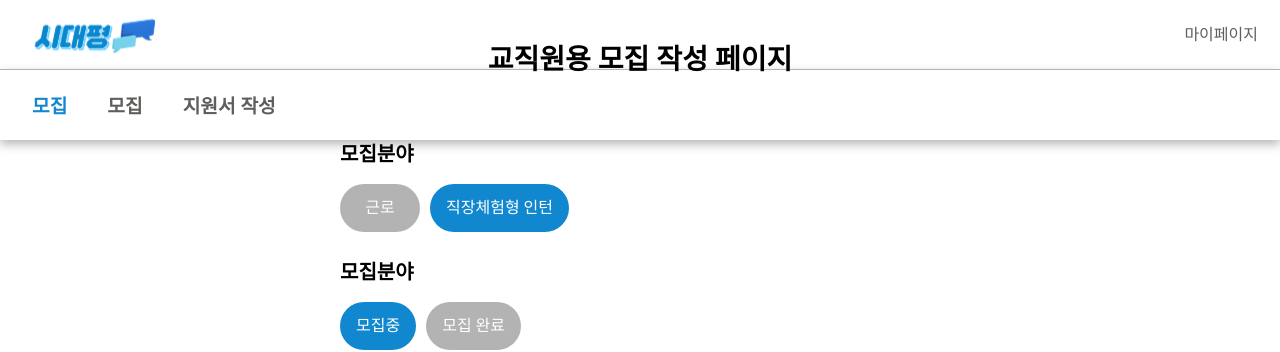
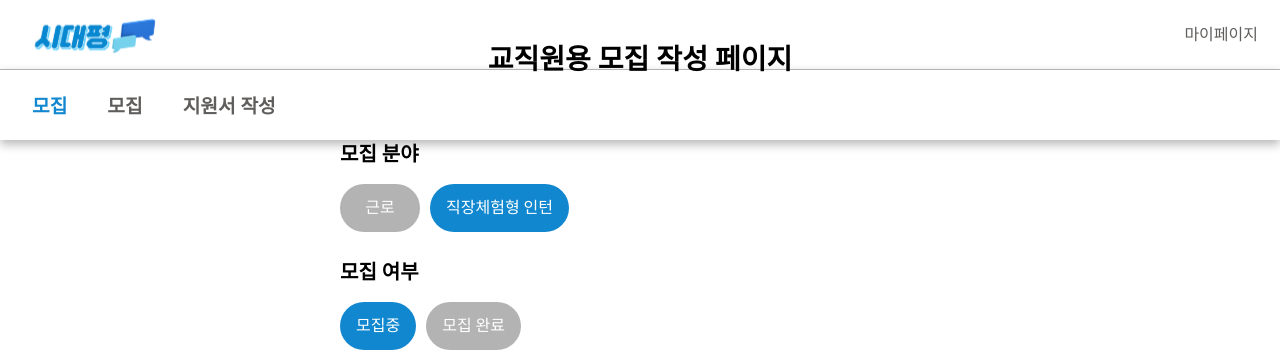
Before and after one commit to uosogong/FrontEnd, a React (Vite) app: page /mypage/staff in a window 1280 px wide. Shown: the top 352 px of the page. Built offline with nearby package versions, Linux system fonts and the light colour scheme.

Commit message:
feat: test 변경 사항 추가

```diff
--- a/src/pages/Staff/Staff.jsx
+++ b/src/pages/Staff/Staff.jsx
@@ -60,7 +60,7 @@ const Staff = () => {
         }}
       >
         <S.ContentWrapper>
-          <p style={{ fontSize: 20, fontWeight: 600 }}>모집분야</p>
+          <p style={{ fontSize: 20, fontWeight: 600 }}>모집 분야</p>
           <div style={{ display: 'flex', gap: 10 }}>
             <Button
               style={{
@@ -84,7 +84,7 @@ const Staff = () => {
         </S.ContentWrapper>
 
         <S.ContentWrapper>
-          <p style={{ fontSize: 20, fontWeight: 600 }}>모집분야</p>
+          <p style={{ fontSize: 20, fontWeight: 600 }}>모집 여부</p>
           <div style={{ display: 'flex', gap: 10 }}>
             <Button
               style={{
```
